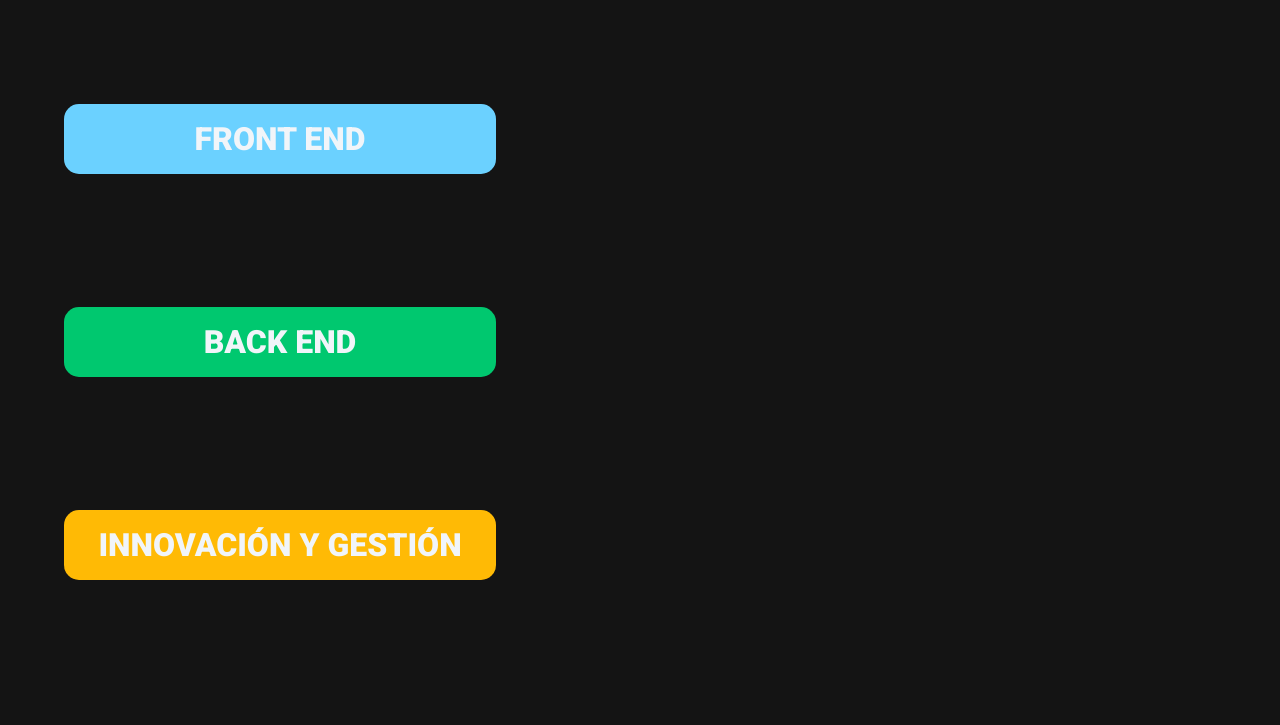
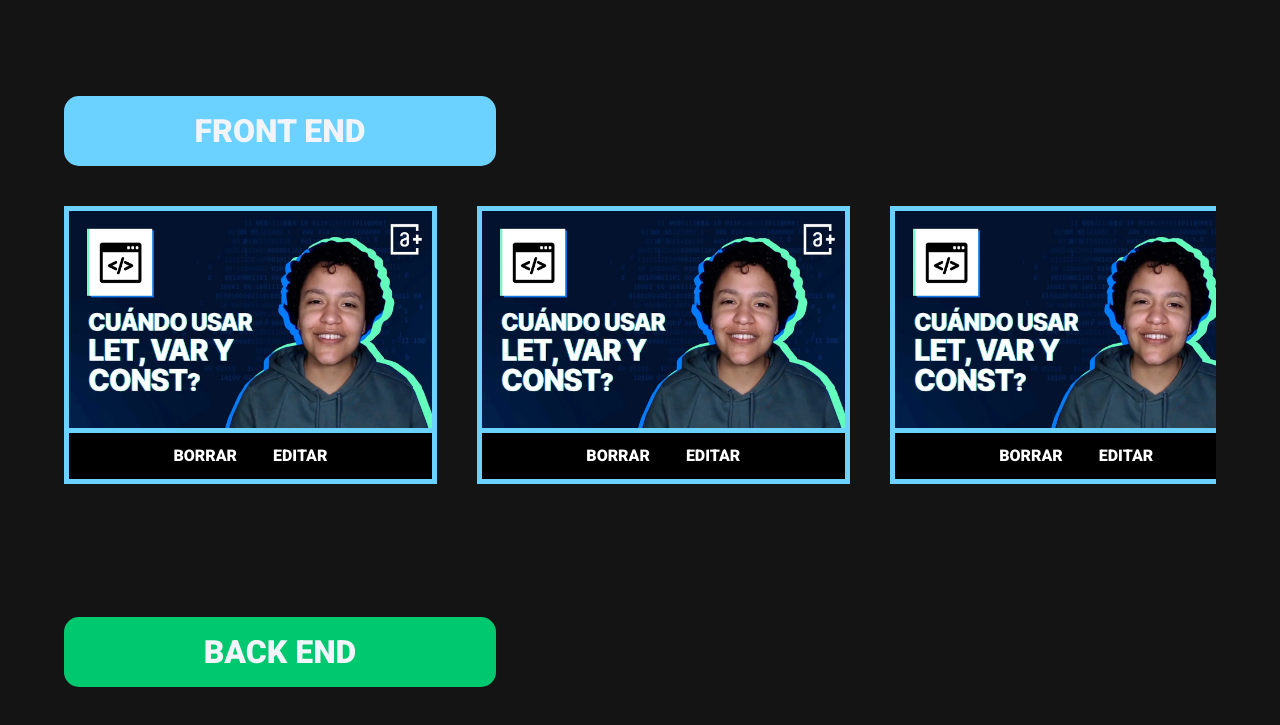
Before and after one commit to neolinkDev/aluraflix, a React (Vite) app: page / in a window 1280 px wide. Shown: the part 700-1425 px from the top of the page. Built offline with nearby package versions, Linux system fonts and the light colour scheme.

Commit message:
Add VideoCard component

```diff
--- a/src/App.tsx
+++ b/src/App.tsx
@@ -1,9 +1,11 @@
 import Header from './components/Header';
 import Banner from './components/Banner';
 import Categories from './components/Categories';
+import VideoCard from './components/VideoCard';
 
 import playerJPG from '/player.jpg';
 import playerAVIF from '/player.avif';
+import videoCardImage from '/videocard-image.jpeg';
 
 const playerImages = {
   jpg: playerJPG,
@@ -22,11 +24,15 @@ function App() {
       <Header>
         <Banner playerImages={playerImages} />
       </Header>
-      {
-        categoriesSection.map((category) => {
-          return <Categories key={category.title} category={category} />
-        })
-      }
+      {categoriesSection.map((category) => {
+        return (
+          <Categories key={category.title} category={category}>
+            <VideoCard videoCardImage={videoCardImage} bgTitle={category.bgTitle} />
+            <VideoCard videoCardImage={videoCardImage} bgTitle={category.bgTitle} />
+            <VideoCard videoCardImage={videoCardImage} bgTitle={category.bgTitle} />
+          </Categories>
+        );
+      })}
     </>
   );
 }
--- a/src/components/Categories.tsx
+++ b/src/components/Categories.tsx
@@ -5,19 +5,28 @@ type CategoriesSection = {
 
 type PropsCategories = {
   category: CategoriesSection;
+  children: React.ReactNode;
 };
 
 // 24, 32,
-function Categories({ category }: PropsCategories) {
+function Categories({ category, children }: PropsCategories) {
   return (
-    <section className="w-[90%] mx-auto mb-[93px] md:flex md:justify-center xl:justify-normal">
+    <section className="max-w-screen-xl w-[90%] mx-auto mb-[93px] md:flex md:flex-col md:justify-center xl:justify-normal">
+
+      <div className="md:flex md:justify-center xl:justify-start">
         <h3
           style={{ backgroundColor: category.bgTitle }}
           className="flex items-center justify-center w-[286px] md:w-[432px] h-[70px] text-slate-100 text-center text-[24px] md:text-[32px] font-extrabold uppercase rounded-[15px] mb-10"
         >
           {category.title}
         </h3>
-      <div></div>
+
+      </div>
+
+      <div className="flex justify- xl:justify-start gap-10 overflow-x-auto snap-mandatory pb-10">
+        {children}
+      </div>
+
     </section>
   );
 }
--- a/src/components/Header.tsx
+++ b/src/components/Header.tsx
@@ -25,11 +25,11 @@ function Header({children}: HeaderProps) {
         <div className='space-x-4'>
           <Button
             label="HOME"
-            className="focus:outline-none text-white bg-purple-700 hover:bg-purple-800 focus:ring-4 focus:ring-purple-300 font-medium rounded-lg text-sm px-5 py-2.5 mb-2 dark:bg-purple-600 dark:hover:bg-purple-700 dark:focus:ring-purple-900"
+            className="focus:outline-none text-white bg-purple-700 hover:bg-purple-800 focus:ring-4 focus:ring-purple-300 font-medium rounded-lg text-sm px-5 py-2.5 dark:bg-purple-600 dark:hover:bg-purple-700 dark:focus:ring-purple-900"
           />
           <Button
             label="NUEVO VIDEO"
-            className="py-2.5 px-5 me-2 mb-2 text-sm font-medium text-gray-900 focus:outline-none bg-white rounded-lg border border-gray-200 hover:bg-gray-100 hover:text-blue-700 focus:z-10 focus:ring-4 focus:ring-gray-100 dark:focus:ring-gray-700 dark:bg-gray-800 dark:text-gray-400 dark:border-gray-600 dark:hover:text-white dark:hover:bg-gray-700"
+            className="py-2.5 px-5 text-sm font-medium text-gray-900 focus:outline-none bg-white rounded-lg border border-gray-200 hover:bg-gray-100 hover:text-blue-700 focus:z-10 focus:ring-4 focus:ring-gray-100 dark:focus:ring-gray-700 dark:bg-gray-800 dark:text-gray-400 dark:border-gray-600 dark:hover:text-white dark:hover:bg-gray-700"
           />
         </div>
       </nav>
--- /dev/null
+++ b/src/components/VideoCard.tsx
@@ -0,0 +1,31 @@
+
+
+type VideoCardProps = {
+  videoCardImage: string
+  bgTitle: string
+}
+
+function VideoCard({videoCardImage, bgTitle}: VideoCardProps) {
+  return (
+    <div className="w-[373.64px] h-[277.92px]">
+
+      <div className="w-[372.93px] h-[226.66px]">
+        <img
+          style={{borderColor: bgTitle}}
+          className="w-[372.93px] h-[226.66px] border-[5px]"
+          src={videoCardImage} alt="Imagen de videocard"
+          />
+      </div>
+
+      <div
+        style={{borderColor: bgTitle}}
+        className="w-[372.77px] h-[51.27px] flex items-center justify-center gap-9 text-white uppercase font-extrabold bg-black border-r-[5px] border-l-[5px] border-b-[5px]">
+        <p>borrar</p>
+        <p>editar</p>
+      </div>
+
+    </div>
+  )
+}
+
+export default VideoCard
```
Also changed, not shown: public/videocard-image.jpeg (added). Lines whose indentation alone changed are shown as unchanged.
